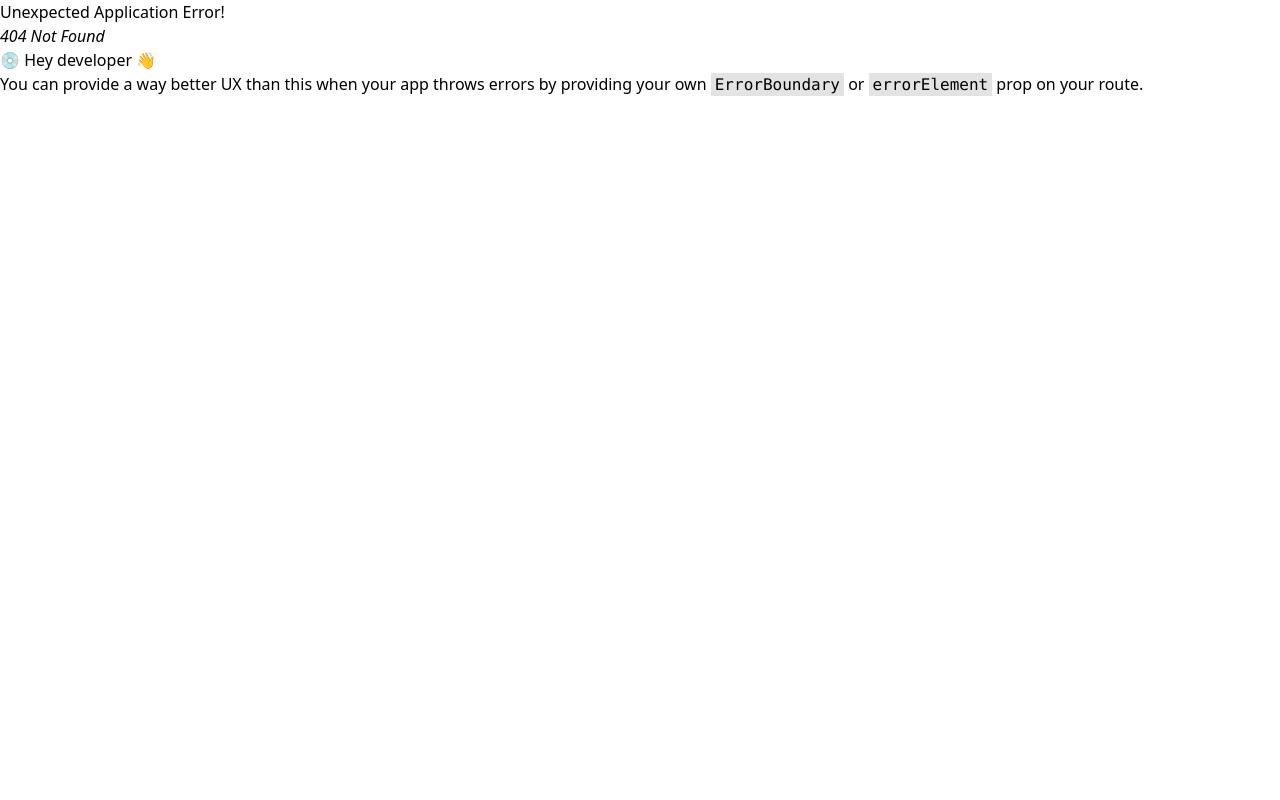
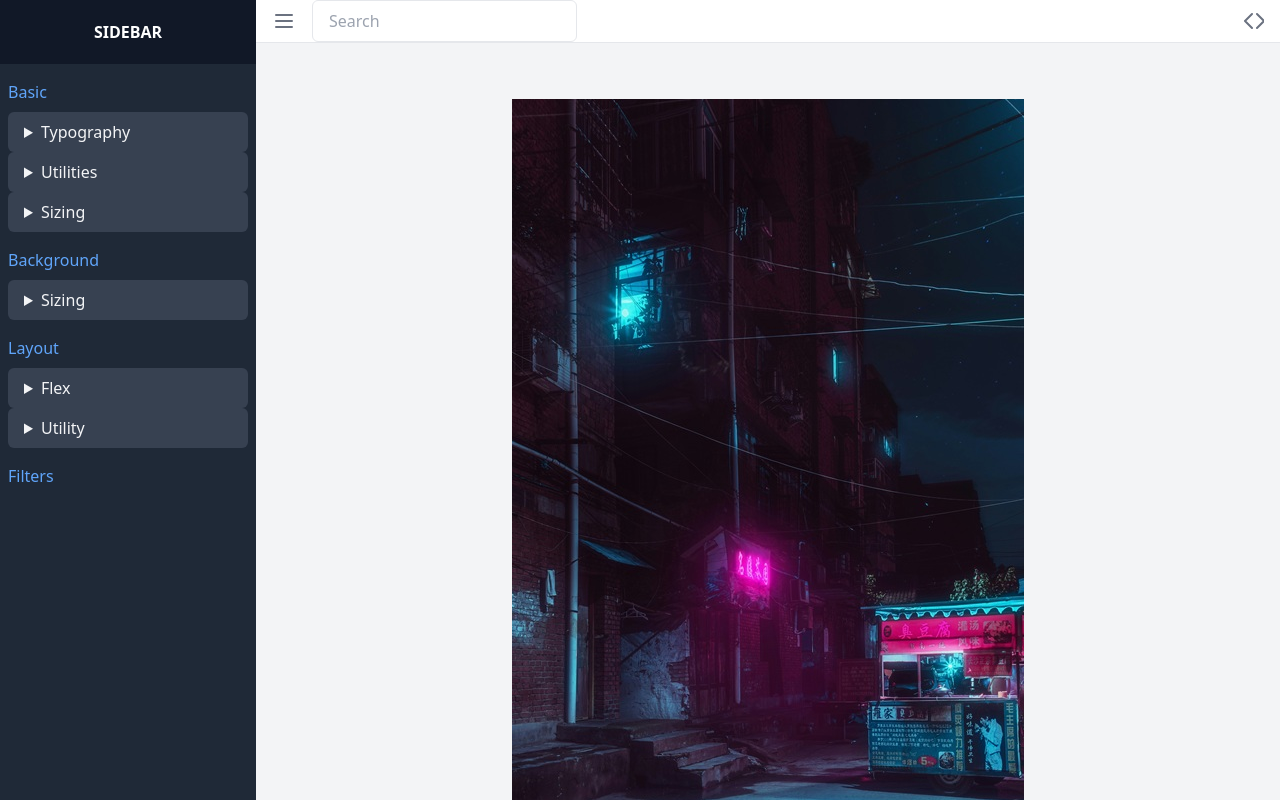
Before and after one commit to martywebdev/twcheatsheet, a React (Vite) app: page /filters in a window 1280 px wide. Before the commit this address had no page. Built offline with nearby package versions, Linux system fonts and the light colour scheme.

Commit message:
initial filters

```diff
--- a/src/data/tailwindData.js
+++ b/src/data/tailwindData.js
@@ -5,7 +5,7 @@ import { setFlex } from "../store/flexSlice";
 import { setFlexUtility } from "../store/flexUtilitySlice";
 import { setTypography } from "../store/typographySlice";
 import { setUtility } from "../store/utilitySlice";
-import { twAlign, twFlex, twFlexWrap, twJustify } from "./layout";
+import { twAlign, twFlex, twJustify } from "./layout";
 import { twHeights, twWidths } from "./sizing";
 import {
   fontFamilies,
@@ -234,6 +234,13 @@ export const tailwindClasses = [
       },
     ]
   },
+  {
+    title: "Filters",
+    path: '/filters',
+    sections: [
+
+    ]
+  }
 ];
 
 export const twValues = [
--- /dev/null
+++ b/src/pages/TWFilters.jsx
@@ -0,0 +1,9 @@
+const TWFilters = () => {
+  return (
+    <div className="w-full h-screen flex items-center justify-center my-6 ">
+      <img src="/img/cyberpunk-small.jpg" alt="" />
+    </div>
+  )
+}
+
+export default TWFilters
--- a/src/router/index.jsx
+++ b/src/router/index.jsx
@@ -3,6 +3,7 @@ import Layout from "../layouts/Layout";
 import TWLayout from '../pages/TWLayout'
 import App from "../App";
 import TWBackground from "../pages/TWBackground";
+import TWFilters from "../pages/TWFilters";
 
 export const router = createBrowserRouter([
   {
@@ -20,6 +21,10 @@ export const router = createBrowserRouter([
       {
         path: "/layout",
         element: <TWLayout />
+      },
+      {
+        path: "/filters",
+        element: <TWFilters />
       }
     ]
   },
```
